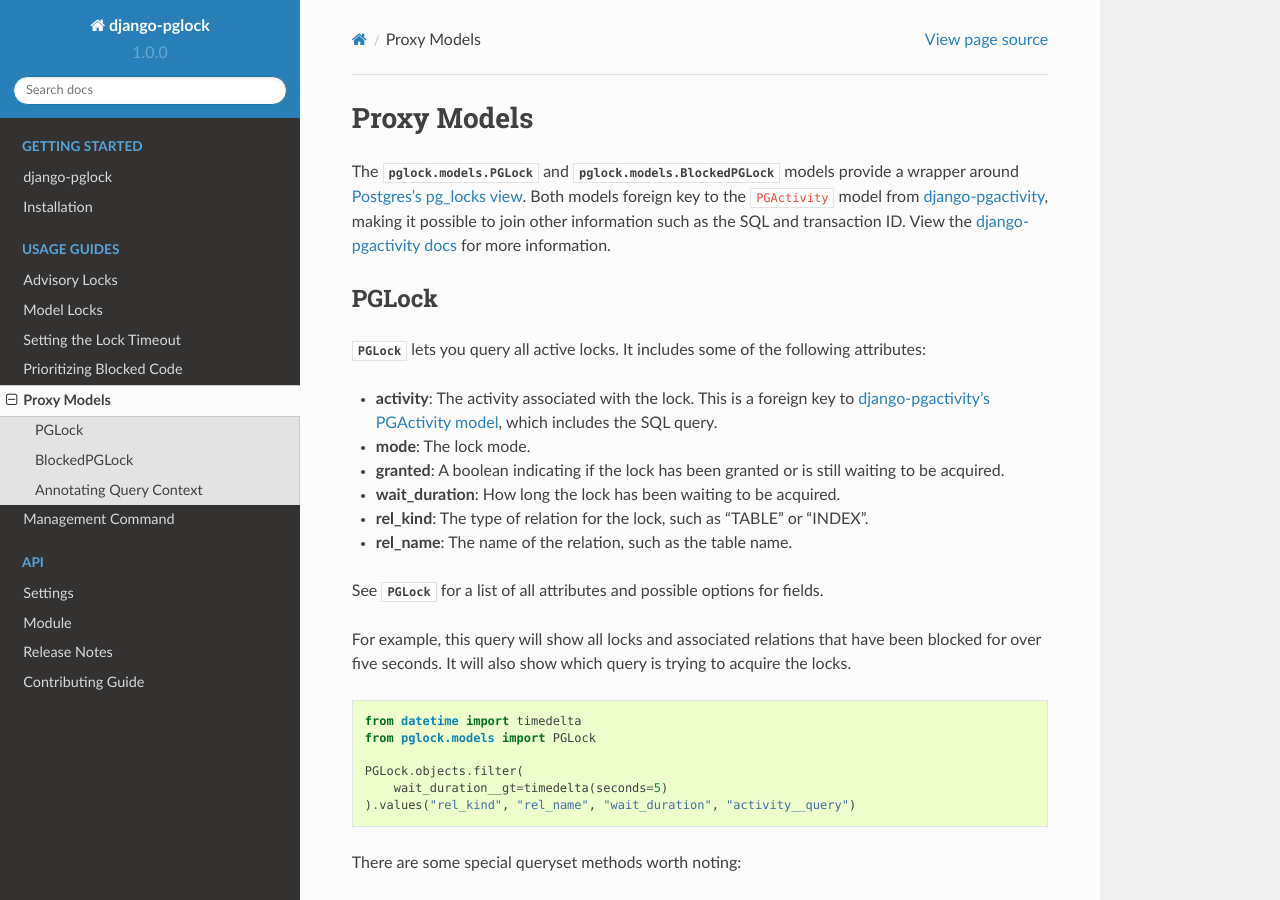
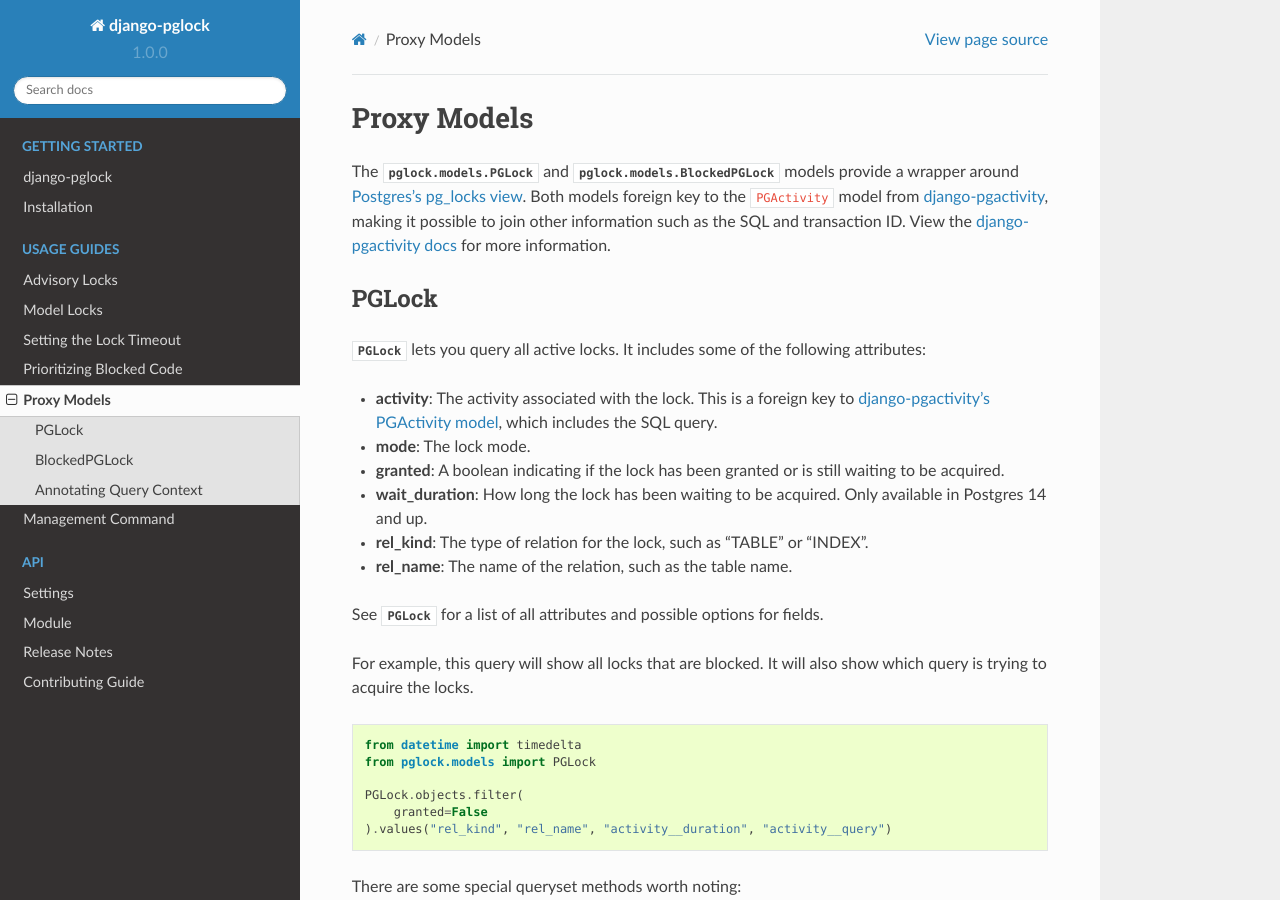
Before and after one commit to Opus10/django-pglock, a Sphinx documentation site: the page built from docs/proxy.rst, in a window 1280 px wide and 900 px high. Built offline with Sphinx 7.4.7 and the Read the Docs theme 2.0.0, drawn with Linux system fonts in a browser that asks for light colours.

Commit message:
Fix PG10-13 issues.
The waitstart column in the pg_locks view wasn't introduced until Postgres14.
If using earlier versions, ``django-pglock`` will return null for these columns.

Type: bug

```diff
--- a/docs/proxy.rst
+++ b/docs/proxy.rst
@@ -22,13 +22,13 @@ PGLock
   which includes the SQL query.
 * **mode**: The lock mode.
 * **granted**: A boolean indicating if the lock has been granted or is still waiting to be acquired.
-* **wait_duration**: How long the lock has been waiting to be acquired.
+* **wait_duration**: How long the lock has been waiting to be acquired. Only available in Postgres 14 and up.
 * **rel_kind**: The type of relation for the lock, such as "TABLE" or "INDEX".
 * **rel_name**: The name of the relation, such as the table name.
 
 See `PGLock` for a list of all attributes and possible options for fields.
 
-For example, this query will show all locks and associated relations that have been blocked for over five seconds. It will
+For example, this query will show all locks that are blocked. It will
 also show which query is trying to acquire the locks.
 
 .. code-block:: python
@@ -37,8 +37,8 @@ also show which query is trying to acquire the locks.
     from pglock.models import PGLock
 
     PGLock.objects.filter(
-        wait_duration__gt=timedelta(seconds=5)
-    ).values("rel_kind", "rel_name", "wait_duration", "activity__query")
+        granted=False
+    ).values("rel_kind", "rel_name", "activity__duration", "activity__query")
 
 There are some special queryset methods worth noting:
 
--- a/docs/settings.rst
+++ b/docs/settings.rst
@@ -10,7 +10,7 @@ PGLOCK_ATTRIBUTES
 
 The default attributes of the `PGLock` model shown by the ``pglock`` management command.
 
-**Default** ``("activity_id", "wait_duration", "mode", "rel_kind", "rel_name", "activity__context", "activity__query")``
+**Default** ``("activity_id", "activity__duration", "mode", "rel_kind", "rel_name", "activity__context", "activity__query")``
 
 PGLOCK_BLOCKING_ATTRIBUTES
 --------------------------
@@ -29,8 +29,8 @@ are referenced by their key in the dictionary.
 For example::
 
     PGLOCK_CONFIGS = {
-        "long-running": {
-            "filters": ["wait_duration__gt=1 minute"]
+        "blocked": {
+            "filters": ["granted=False"]
         }
     }
 
--- a/settings.py
+++ b/settings.py
@@ -29,7 +29,7 @@ PGLOCK_CONFIGS = {
     "special-fields": {"attributes": ["activity_id"]},
     "bad-pid": {"filters": ["activity_id=-1"]},
     "kill-long-blocking": {
-        "filters": ["wait_duration__gt=1 minute"],
+        "filters": ["activity__duration__gt=1 minute"],
         "yes": True,
         "blocking": True,
         "terminate": True,
```
Also changed, not shown: docs/command.rst (+31 -21 lines), 4 other files.
